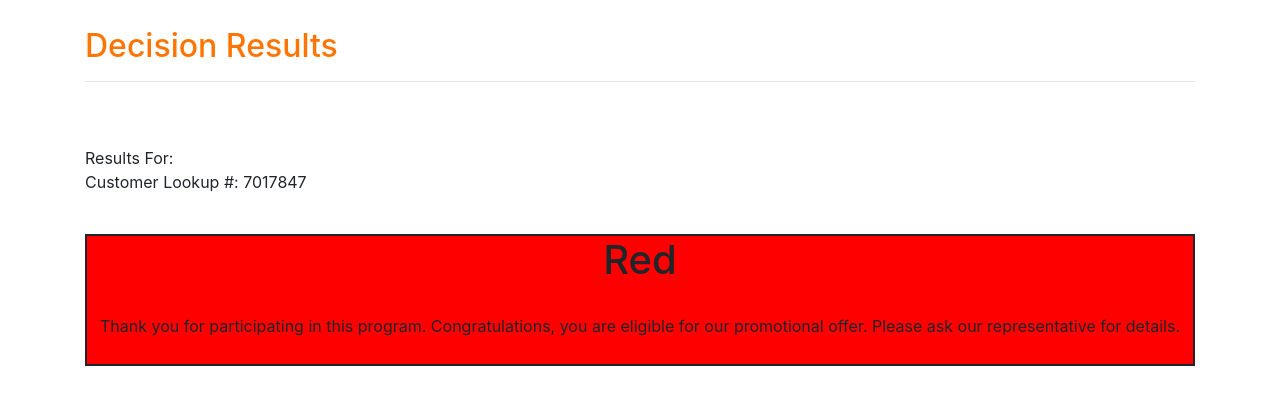
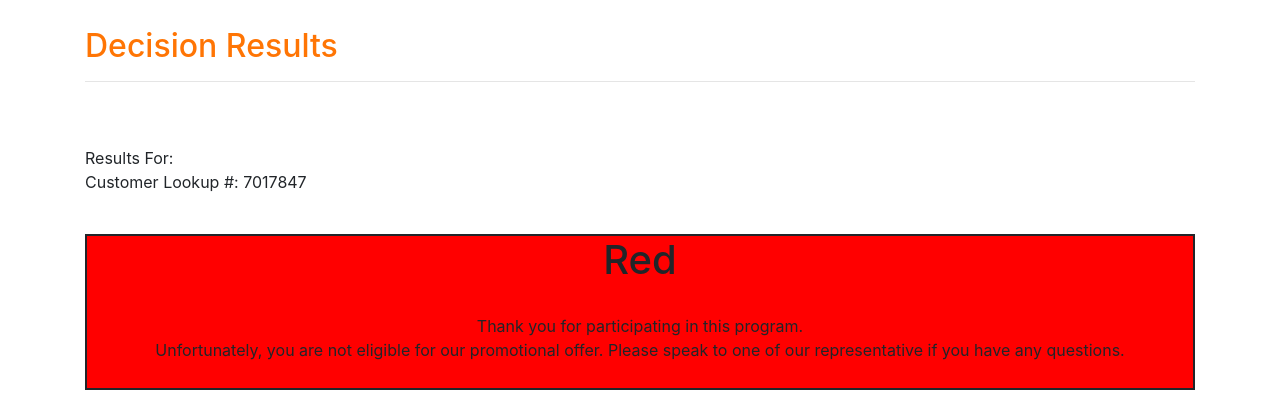
Before and after one commit to unwabuisi/Qualifly-Demo, a plain HTML site: page index.html in a window 1280 px wide. Both pictures are taken after a click on the input "Submit". Shown: the part 402-800 px from the top of the page. Drawn offline with nearby package versions, Linux system fonts and the light colour scheme.

Commit message:
final push

```diff
--- a/index.html
+++ b/index.html
@@ -137,9 +137,16 @@
 								  	</div>
 
 									<div class="col-md-5">
-										<label for="zip"> Zip Code:</label>
+										<label for="zip">Zip Code:</label>
 										<input type="text" class="form-control" id="zip">
 									</div>
+
+									<div class="col-md-5">
+										<label for="DOB">DOB:</label>
+										<input type="text" class="form-control" id="DOB" placeholder="MM/DD/YYYY">
+									</div>
+
+
 
 									<div class="col-md-12 row" style="padding: 30px;text-align: center;">
 										<input type="submit" class="btn btn-primary" value="Submit" id="formSubmitButton">
@@ -167,18 +174,20 @@
 
 					<div class="resultbox" id="green" style="display: none;">
 						<h1>Green</h1>
-						<p>Thank you for participating in this program. Congratulations, you are eligible for our promotional offer. Please ask our representative for details.</p>
+						<p>Thank you for participating in this program. <br>Congratulations, you are eligible for our promotional offer. Please ask our representative for details.</p>
 					</div>
 
 					<div class="resultbox" id="yellow" style="display: none;">
 						<h1>Yellow</h1>
-						<p>Thank you for participating in this program. Congratulations, you are eligible for our promotional offer. Please ask our representative for details.</p>
+						<p>Thank you for participating in this program. <br>Congratulations, you may be eligible for our promotional offer but we need more info. Please speak to one of our representatives.</p>
 					</div>
 
 					<div class="resultbox" id="red" style="display: none;">
 						<h1>Red</h1>
-						<p>Thank you for participating in this program. Congratulations, you are eligible for our promotional offer. Please ask our representative for details.</p>
+						<p>Thank you for participating in this program. <br>Unfortunately, you are not eligible for our promotional offer. Please speak to one of our representative if you have any questions.</p>
 					</div>
+
+
 
 				</div>
 			</div>
--- a/process.js
+++ b/process.js
@@ -5,7 +5,7 @@ $(document).ready(function() {
 		setTimeout(function(){
 			$("#results").show();
 			$("#loading").hide();
-		},500);
+		},1000);
 
 
 		var firstName = $("#fn").val();
@@ -15,9 +15,17 @@ $(document).ready(function() {
 		var state = $("#state option:selected").text();
 		var city = $("#city").val();
 		var zipCode = $("#zip").val();
+		var color = resultBox();
 
 		$("#resultinfo").html("Results For: " + firstName + " " + lastName + "<br>Customer Lookup #: " + customerLookupNumber())
-		$("#"+resultBox()).show();
+
+		if (color == "red") {
+			$("#"+color).show();
+		}
+		else {
+			$("#"+color).show();
+			$("#"+color).after("<div style='padding-top:10px;'><a href=''>Complete</a></div>")
+		}
 
 	})
 });
--- a/styles.css
+++ b/styles.css
@@ -1,6 +1,5 @@
 
 #main {
-
 	width: 800px;
 }
 
```
